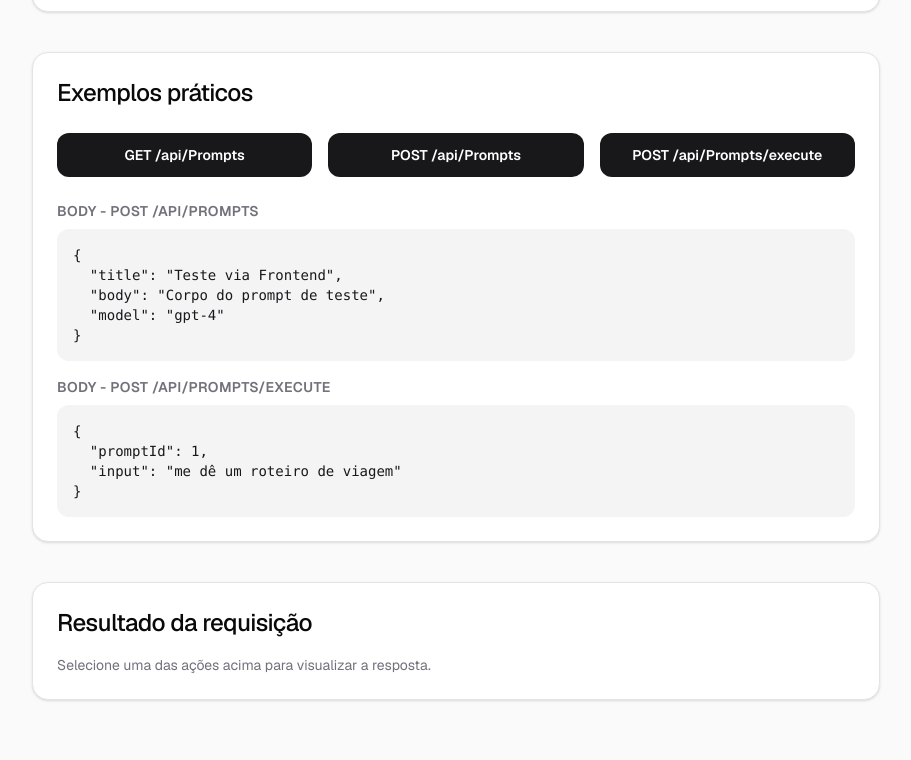
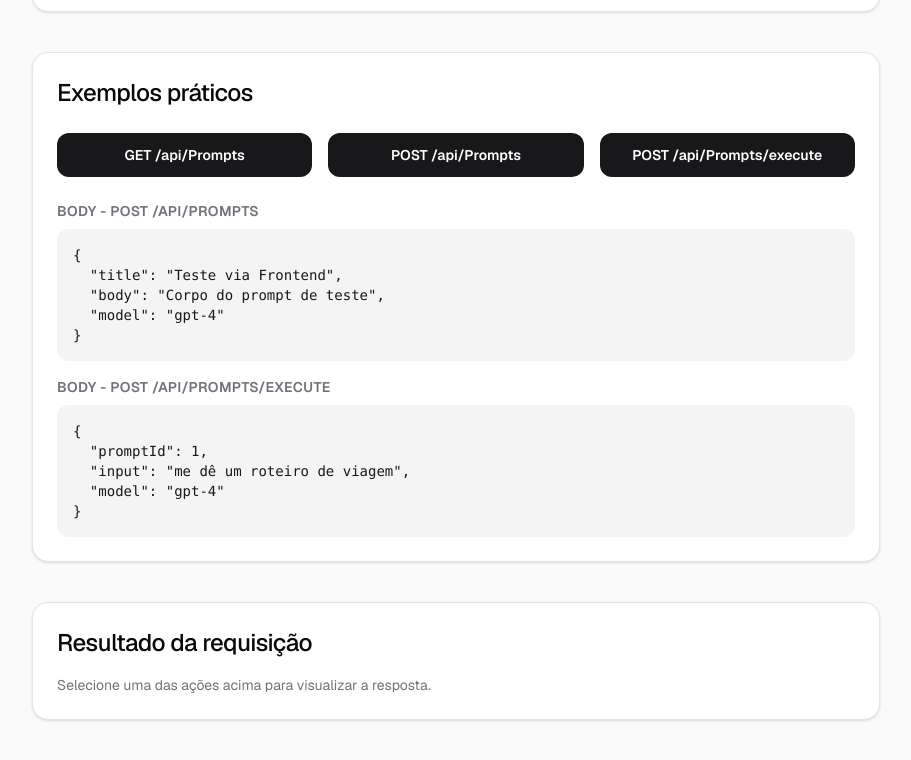
Before and after one commit to xandeq/feradoprompt, a Next.js app in the folder frontend/: page / in a window 1280 px wide. Shown: the part 662-1422 px from the top of the page, without its empty margins (184-1095 px from the left). Built offline with nearby package versions, Linux system fonts and the light colour scheme.

Commit message:
model in executePromptPayload

```diff
--- a/frontend/src/app/page.tsx
+++ b/frontend/src/app/page.tsx
@@ -21,6 +21,7 @@ type CreatePromptPayload = {
 type ExecutePromptPayload = {
   promptId: number;
   input: string;
+  model: string;
 };
 
 const createPromptPayload: CreatePromptPayload = {
@@ -32,6 +33,7 @@ const createPromptPayload: CreatePromptPayload = {
 const executePromptPayload: ExecutePromptPayload = {
   promptId: 1,
   input: "me dê um roteiro de viagem",
+  model: "gpt-4",
 };
 
 async function fetchPromptsExample() {
```
